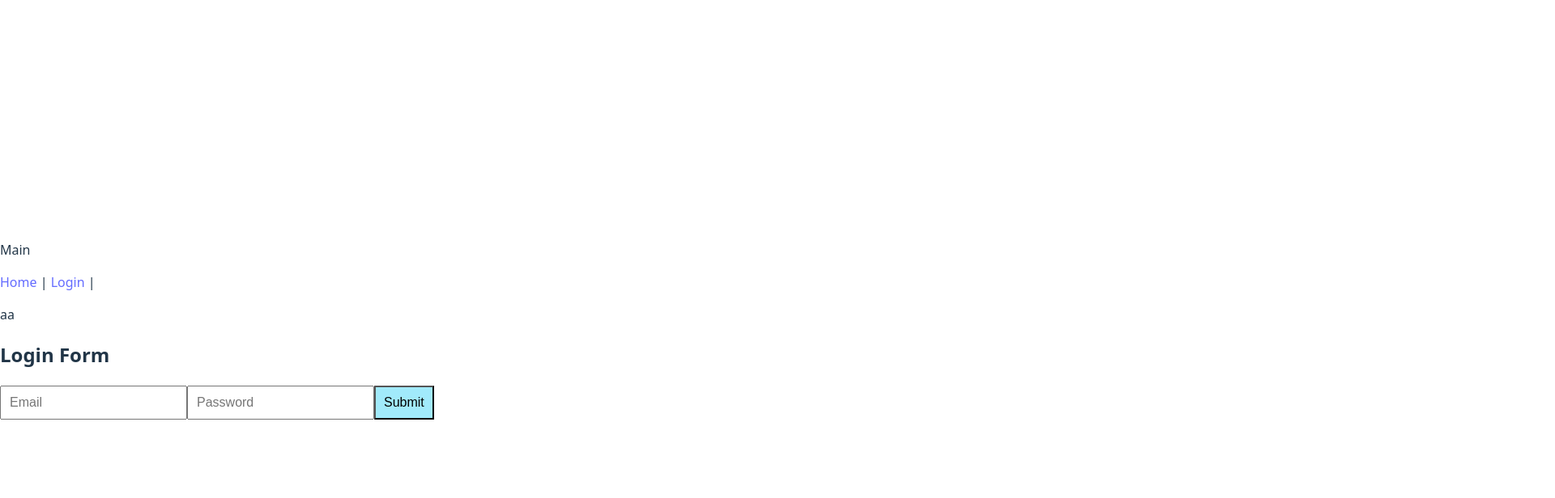
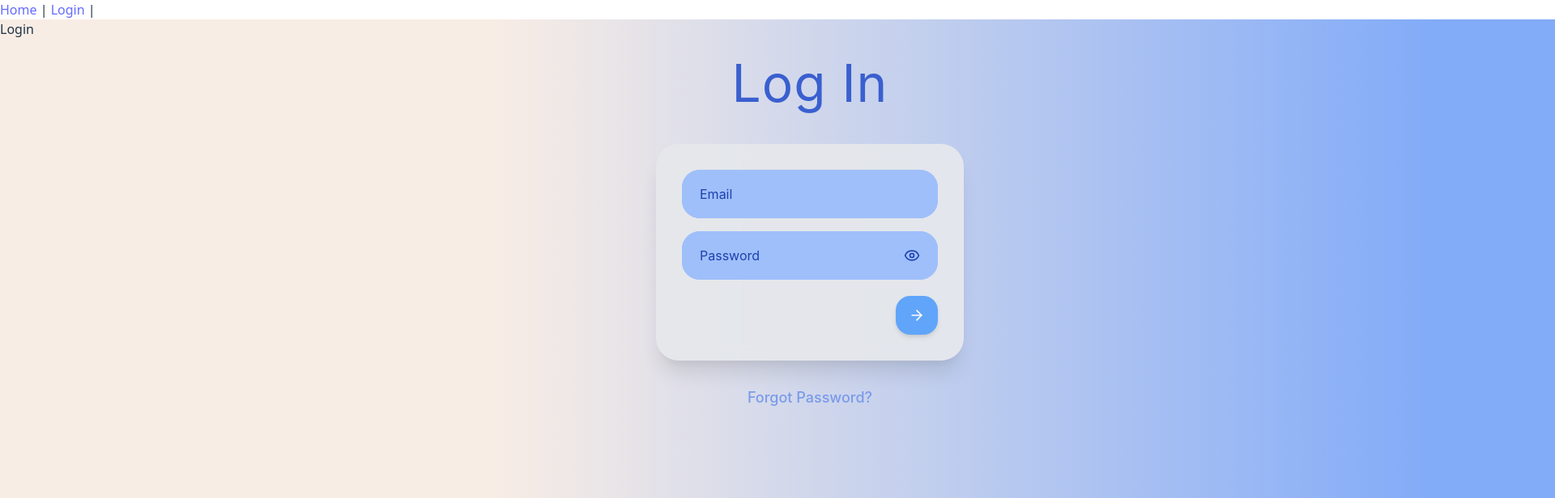
Before and after one commit to Dai-V/healthcare-front, a React (Vite) app: page /login in a window 1280 px wide. Shown: the top 616 px of the page at 81% size, 1920 px wide, since content can reach past the window. Built offline with nearby package versions, Linux system fonts and the light colour scheme.

Commit message:
Login page update

```diff
--- a/index.html
+++ b/index.html
@@ -4,6 +4,7 @@
     <meta charset="UTF-8" />
     <link rel="icon" type="image/svg+xml" href="/vite.svg" />
     <meta name="viewport" content="width=device-width, initial-scale=1.0" />
+    <script src="https://cdn.tailwindcss.com"></script>
     <title>healthcare-front</title>
   </head>
   <body>
--- a/package.json
+++ b/package.json
@@ -10,10 +10,13 @@
     "preview": "vite preview"
   },
   "dependencies": {
+    "@tailwindcss/cli": "^4.1.13",
+    "lucide-react": "^0.544.0",
     "react": "^19.1.1",
     "react-dom": "^19.1.1",
     "react-hook-form": "^7.63.0",
-    "react-router-dom": "^7.9.2"
+    "react-router-dom": "^7.9.2",
+    "tailwindcss": "^4.1.13"
   },
   "devDependencies": {
     "@eslint/js": "^9.36.0",
--- a/src/App.jsx
+++ b/src/App.jsx
@@ -3,15 +3,15 @@ import { Routes, Route } from 'react-router-dom';
 import './App.css'
 import LoginPage from './pages/LoginPage'
 import NavBar from './components/NavBar'
+import LandingPage from './pages/LandingPage';
 
 function App() {
 
   return (
     <>
-    <p> Main</p>
     <NavBar/>
       <Routes>
-        <Route path="*" element={<LoginPage />} />
+        <Route path="*" element={<LandingPage />} />
         <Route path="/login" element={<LoginPage />} />
       </Routes>
     </>
--- a/src/components/LoginForm.jsx
+++ b/src/components/LoginForm.jsx
@@ -1,49 +1,185 @@
-import React from "react";
-import { useForm } from "react-hook-form";
-import "../App.css";
-function LoginForm() {
-    const {
-        register,
-        handleSubmit,
-        formState: { errors },
-    } = useForm();
+import React, { useState } from 'react';
+import { Eye, EyeOff, ArrowRight } from 'lucide-react';
 
-    const onSubmit = (data) => {
-        const userData = JSON.parse(localStorage.getItem(data.email));
-        if (userData) {
-            if (userData.password === data.password) {
-                console.log(userData.name + " You Are Successfully Logged In");
-            } else {
-                console.log("Email or Password is not matching with our record");
-            }
-        } else {
-            console.log("Email or Password is not matching with our record");
-        }
+const LoginForm = () => {
+  const [email, setEmail] = useState('');
+  const [password, setPassword] = useState('');
+  const [showPassword, setShowPassword] = useState(false);
+
+  const handleSubmit = () => {
+    console.log('Login attempt:', { email, password });
+  };
+
+  const containerStyle = {
+    display: 'flex',
+    alignItems: 'center',
+    justifyContent: 'center',
+    padding: '20px',
+    fontFamily: '-apple-system, BlinkMacSystemFont, "Segoe UI", Roboto, sans-serif'
+  };
+
+  const titleStyle = {
+    color: '#3A5FCF',
+    fontSize: '64px',
+    fontWeight: '400',
+    textAlign: 'center',
+    marginBottom: '40px',
+    letterSpacing: '1px'
+  };
+
+  const formContainerStyle = {
+    backgroundColor: 'rgba(229, 231, 235, 0.95)',
+    borderRadius: '28px',
+    padding: '32px',
+    boxShadow: '0 20px 25px -5px rgba(0, 0, 0, 0.1), 0 10px 10px -5px rgba(0, 0, 0, 0.04)',
+    width: '100%',
+    maxWidth: '380px',
+    backdropFilter: 'blur(8px)'
+  };
+
+  const inputStyle = {
+    width: '100%',
+    padding: '18px 22px',
+    backgroundColor: '#9FBFFA',
+    border: 'none',
+    borderRadius: '22px',
+    fontSize: '16px',
+    color:'#7A9BE9',
+    marginBottom: '16px',
+    outline: 'none',
+    boxSizing: 'border-box',
+    boxShadow: 'inset 0 2px 4px rgba(0, 0, 0, 0.06)',
+    WebkitBoxShadow: '0 0 0 1000px #9FBFFA inset',
+    WebkitTextFillColor: '#1e40af',
+    transition: 'background-color 5000s ease-in-out 0s'
+  };
+
+  const passwordContainerStyle = {
+    position: 'relative',
+    marginBottom: '20px'
+  };
+
+  const passwordInputStyle = {
+    ...inputStyle,
+    paddingRight: '55px',
+    marginBottom: '0'
+  };
+
+  const eyeButtonStyle = {
+    position: 'absolute',
+    right: '18px',
+    top: '50%',
+    transform: 'translateY(-50%)',
+    background: 'none',
+    border: 'none',
+    cursor: 'pointer',
+    color: '#1e40af',
+    padding: '4px',
+    borderRadius: '50%',
+    display: 'flex',
+    alignItems: 'center',
+    justifyContent: 'center'
+  };
+
+  const submitButtonContainerStyle = {
+    display: 'flex',
+    justifyContent: 'flex-end',
+    marginTop: '8px'
+  };
+
+  const submitButtonStyle = {
+    backgroundColor: '#60a5fa',
+    border: 'none',
+    borderRadius: '18px',
+    padding: '14px 16px',
+    cursor: 'pointer',
+    boxShadow: '0 4px 6px -1px rgba(0, 0, 0, 0.1), 0 2px 4px -1px rgba(0, 0, 0, 0.06)',
+    transition: 'all 0.2s ease',
+    display: 'flex',
+    alignItems: 'center',
+    justifyContent: 'center'
+  };
+
+  const forgotPasswordStyle = {
+    textAlign: 'center',
+    marginTop: '32px'
+  };
+
+  const forgotPasswordLinkStyle = {
+    color: '#7A9BE9',
+    fontSize: '18px',
+    textDecoration: 'none',
+    cursor: 'pointer',
+
   };
 
   return (
-        <>
-            <h2>Login Form</h2>
-
-            <form className="App" onSubmit={handleSubmit(onSubmit)}>
+    <div style={containerStyle}>
+      <div>
+        <h1 style={titleStyle}>Log In</h1>
+        <div style={formContainerStyle}>
+          <div>
             <input
               type="email"
-                    {...register("email", { required: true })}
+              value={email}
+              onChange={(e) => setEmail(e.target.value)}
               placeholder="Email"
+              style={{
+                ...inputStyle,
+              }}
             />
-                {errors.email && <span style={{ color: "red" }}>*Email* is mandatory</span>}
 
+            <div style={passwordContainerStyle}>
               <input
-                    type="password"
-                    {...register("password", { required: true })}
+                type={showPassword ? 'text' : 'password'}
+                value={password}
+                onChange={(e) => setPassword(e.target.value)}
                 placeholder="Password"
+                style={{
+                  ...passwordInputStyle,
+                }}
               />
-                {errors.password && <span style={{ color: "red" }}>*Password* is mandatory</span>}
+              <button
+                onClick={() => setShowPassword(!showPassword)}
+                style={eyeButtonStyle}
+                onMouseEnter={(e) => {
+                  e.target.style.backgroundColor = 'rgba(30, 64, 175, 0.1)';
+                }}
+                onMouseLeave={(e) => {
+                  e.target.style.backgroundColor = 'transparent';
+                }}
+              >
+                {showPassword ? <EyeOff size={20} /> : <Eye size={20} />}
+              </button>
+            </div>
 
-                <input type="submit" style={{ backgroundColor: "#a1eafb" }} />
-            </form>
-        </>
+            <div style={submitButtonContainerStyle}>
+              <button
+                onClick={handleSubmit}
+                style={submitButtonStyle}
+                onMouseEnter={(e) => {
+                  e.target.style.backgroundColor = '#3b82f6';
+                  e.target.style.transform = 'scale(1.05)';
+                }}
+                onMouseLeave={(e) => {
+                  e.target.style.backgroundColor = '#60a5fa';
+                  e.target.style.transform = 'scale(1)';
+                }}
+              >
+                <ArrowRight size={20} color="white" />
+              </button>
+            </div>
+          </div>
+        </div>
+
+        <div style={forgotPasswordStyle}>
+          <a href="#" style={forgotPasswordLinkStyle}>
+            Forgot Password?
+          </a>
+        </div>
+      </div>
+    </div>
   );
-}
+};
 
 export default LoginForm;
--- /dev/null
+++ b/src/pages/LandingPage.jsx
@@ -0,0 +1,9 @@
+function LandingPage() {
+    return (
+    <>
+    <p> Landing </p>
+    </>
+    )
+}
+
+export default LandingPage;
--- a/src/pages/LoginPage.jsx
+++ b/src/pages/LoginPage.jsx
@@ -1,11 +1,20 @@
 import LoginForm from '../components/LoginForm'
 
+
 function LoginPage() {
+
+    const body = {
+        height:'100vh',
+        width:'2000px',
+backgroundImage: 'linear-gradient(to right, #F8EDE5 30.4%, #82ABF8 88.48%)',
+
+    }
+
     return (
-    <>
-    <p> aa </p>
+    <div style={body}>
+    <p> Login </p>
     <LoginForm />
-    </>
+    </div>
     )
 }
 export default LoginPage
```
Also changed, not shown: 1 other file (tests, documents, lock files or other folders). Lines whose indentation alone changed are shown as unchanged.
